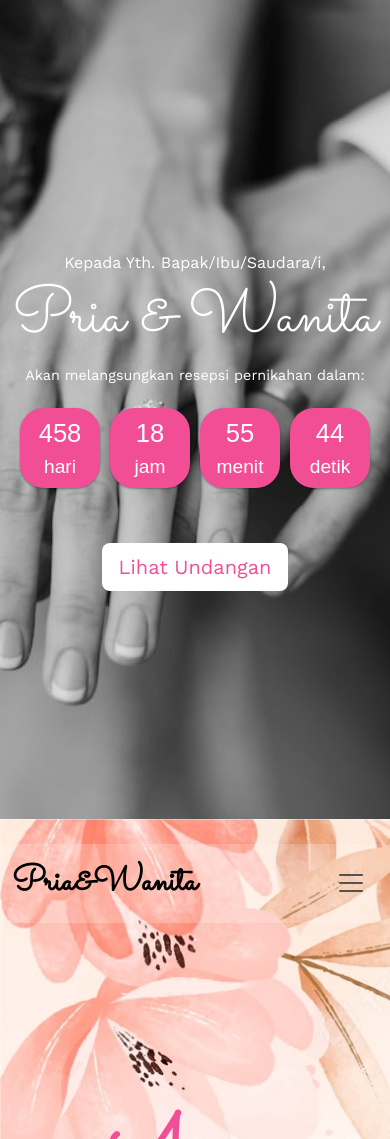
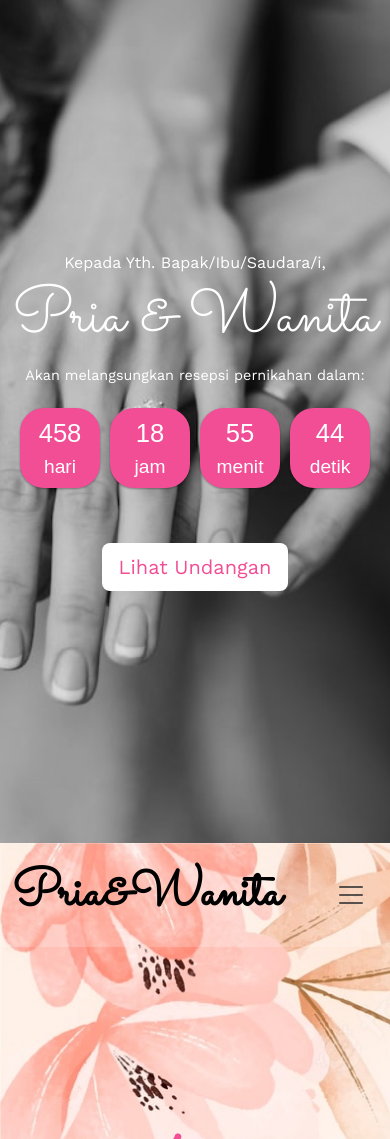
Before and after one commit to weddingdery/weddingdery.github.io, a plain HTML site: page index.html in a window 390 px wide. Shown: the top 1139 px of the page. Drawn offline with nearby package versions, Linux system fonts and the light colour scheme; some packages are replaced by stand-ins of ours; a script that the page names is missing.

Commit message:
Update style.css

```diff
--- a/style.css
+++ b/style.css
@@ -515,11 +515,14 @@ margin: 5px;
     width: 140px;
     height: 140px;
   }
-  .mynavbar .navbar-brand,
   .mynavbar .offcanvas-title{
     font-family: 'Sacramento', cursive;
     font-size: 2.2rem;
     font-weight: bold;
+  }
+
+  .mynavbar .navbar-brand {
+    font-size: 3.2rem;
   }
 
 
```
